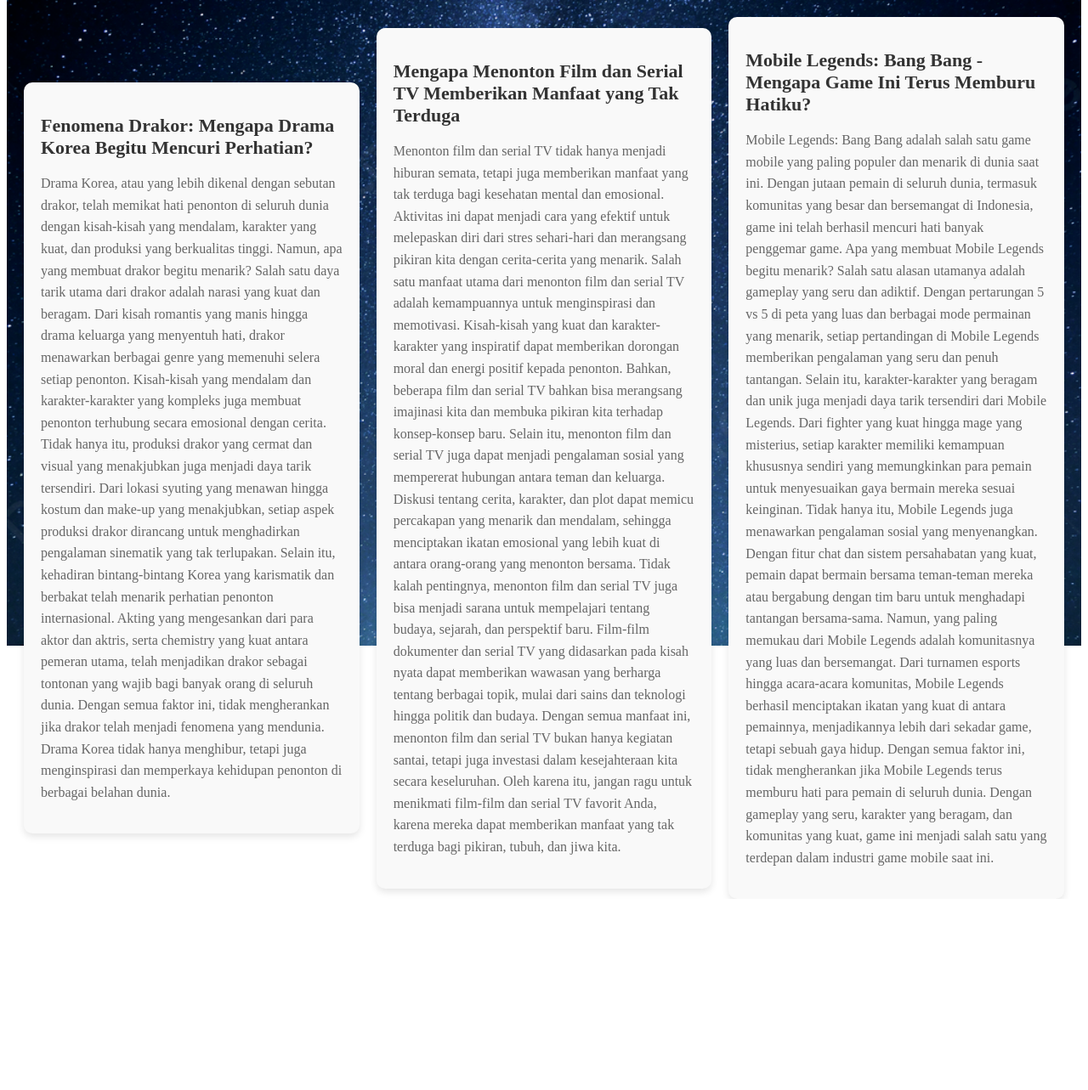
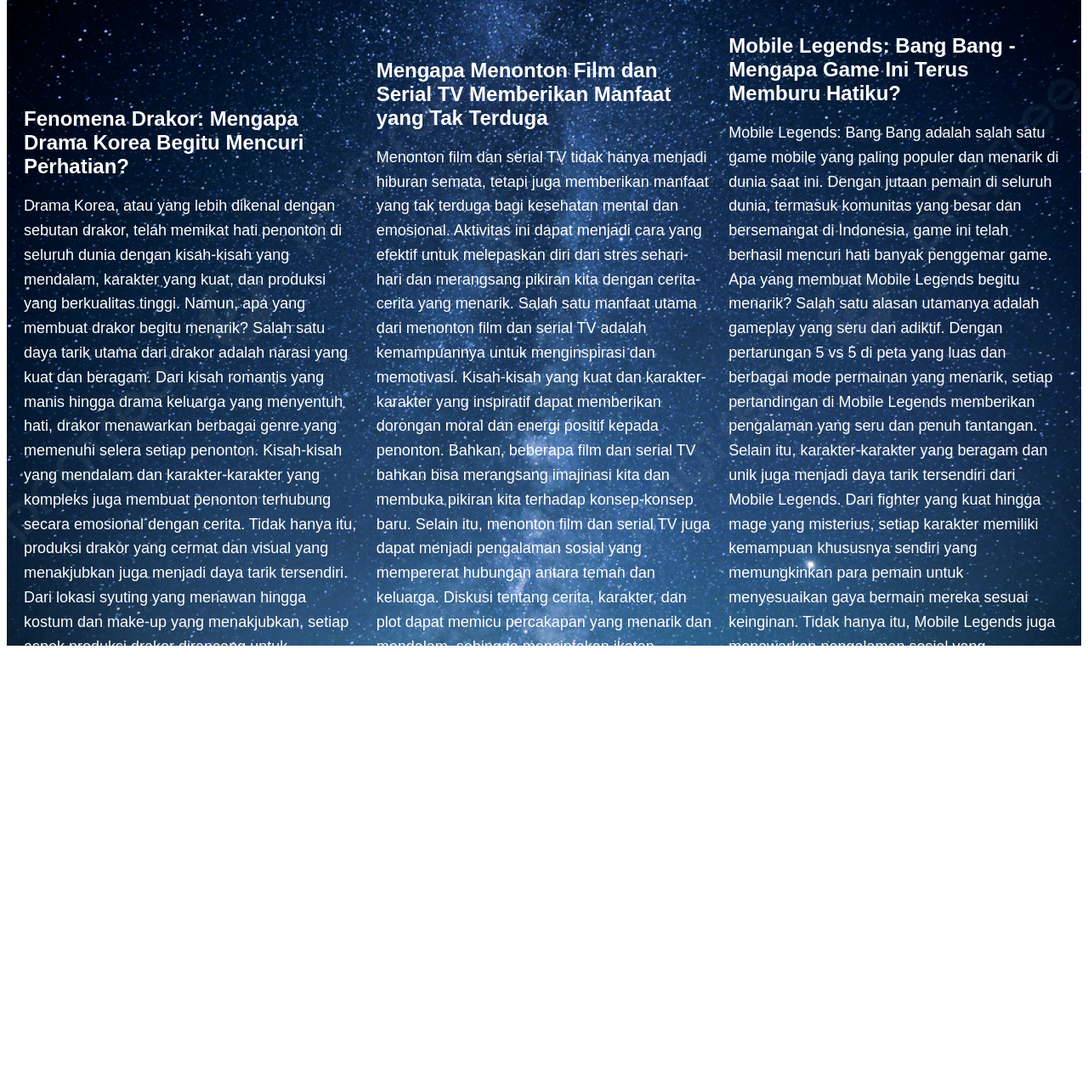
Before and after one commit to fiona0888/TIK2032-Project, a PHP site: page /blog.html in a window 1280 px wide. Shown: the part 72-1355 px from the top of the page at 85% size. Before the commit the page ends 1130 px from the top, so only its background shows below. Run offline with PHP 8.4, Linux system fonts and the light colour scheme.

Commit message:
Update menu.css

```diff
--- a/menu.css
+++ b/menu.css
@@ -74,20 +74,16 @@ main {
 }
 
 .blog-content article {
-    background-color: #f9f9f9; /* Warna latar belakang */
-    border-radius: 10px; /* Sudut border */
-    padding: 20px; /* Padding untuk konten */
-    box-shadow: 0px 4px 8px rgba(0, 0, 0, 0.1); /* Efek bayangan */
+    font-family: 'Arial', sans-serif; /* Mengatur jenis font */
+    color: #fff; /* Memberikan warna putih pada teks */
 }
 
 .blog-content article h2 {
-    font-size: 22px; /* Ukuran huruf untuk judul artikel */
+    font-size: 24px; /* Ukuran huruf untuk judul artikel */
     margin-bottom: 10px; /* Jarak antara judul dan teks artikel */
-    color: #333; /* Warna huruf */
 }
 
 .blog-content article p {
-    font-size: 16px; /* Ukuran huruf untuk teks artikel */
+    font-size: 18px; /* Ukuran huruf untuk teks artikel */
     line-height: 1.6; /* Tinggi baris */
-    color: #666; /* Warna huruf */
 }
```
